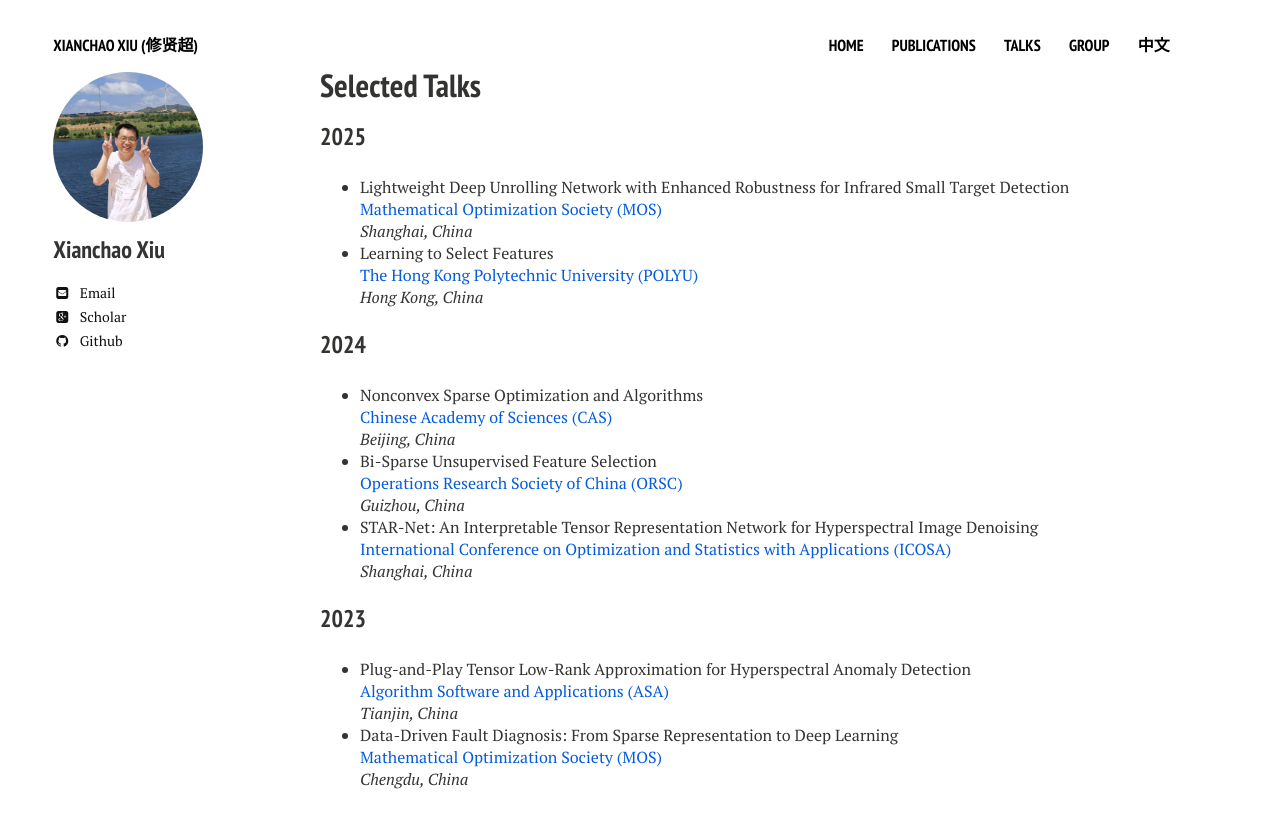
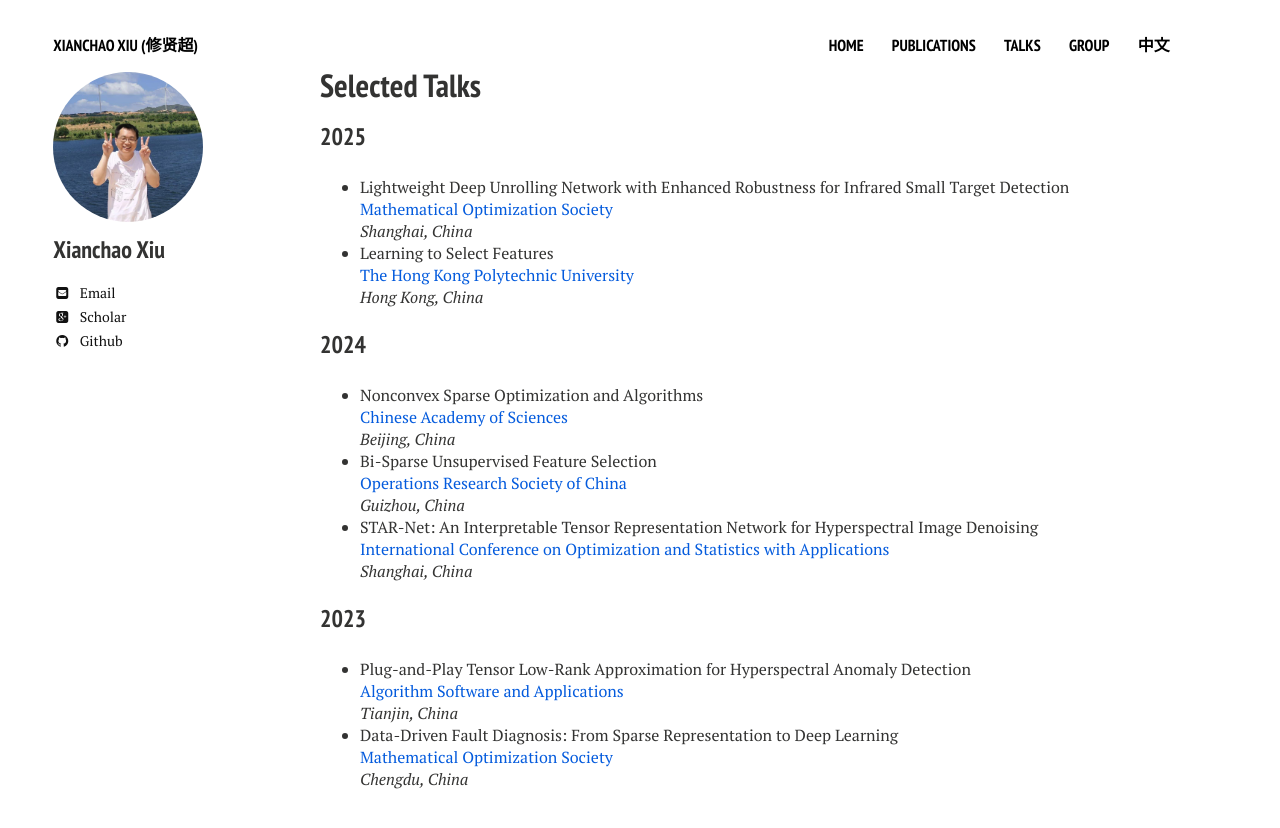
Before and after one commit to xianchaoxiu/xianchaoxiu.github.io, a Jekyll site: the page built from talks/index.md, in a window 1280 px wide. Shown: the top 828 px of the page. Built offline with Jekyll 4.4.1, drawn with Linux system fonts in a browser that asks for light colours; nearby versions of some CDN libraries.

Commit message:
Update index.md

```diff
--- a/talks/index.md
+++ b/talks/index.md
@@ -10,30 +10,30 @@ share: false
 
 ### 2025
 * Lightweight Deep Unrolling Network with Enhanced Robustness for Infrared Small Target Detection  <br>
-<a href="../talks/2025-MOS.pdf" class="textlink" target="_blank"> Mathematical Optimization Society (MOS) </a> <br>
+<a href="../talks/2025-MOS.pdf" class="textlink" target="_blank"> Mathematical Optimization Society </a> <br>
 <i>Shanghai, China</i><br>
 * Learning to Select Features <br>
-<a href="../talks/2025-POLYU.pdf" class="textlink" target="_blank"> The Hong Kong Polytechnic University (POLYU)  </a><br>
+<a href="../talks/2025-POLYU.pdf" class="textlink" target="_blank"> The Hong Kong Polytechnic University </a><br>
 <i>Hong Kong, China</i><br>
 
 
 ### 2024
 
 * Nonconvex Sparse Optimization and Algorithms <br>
-<a href="../talks/2024-CAS.pdf" class="textlink" target="_blank"> Chinese Academy of Sciences (CAS)</a> <br>
+<a href="../talks/2024-CAS.pdf" class="textlink" target="_blank"> Chinese Academy of Sciences </a> <br>
 <i>Beijing, China</i><br>
 * Bi-Sparse Unsupervised Feature Selection <br>
-<a href="../talks/2024-ORSC.pdf" class="textlink" target="_blank"> Operations Research Society of China  (ORSC)  </a><br>
+<a href="../talks/2024-ORSC.pdf" class="textlink" target="_blank"> Operations Research Society of China </a><br>
 <i>Guizhou, China</i><br>
 * STAR-Net: An Interpretable Tensor Representation Network for Hyperspectral Image Denoising <br>
-<a href="../talks/2024-ICOSA.pdf" class="textlink" target="_blank"> International Conference on Optimization and Statistics with Applications (ICOSA) </a> <br>
+<a href="../talks/2024-ICOSA.pdf" class="textlink" target="_blank"> International Conference on Optimization and Statistics with Applications </a> <br>
 <i>Shanghai, China</i><br>
 
 ### 2023
 
 * Plug-and-Play Tensor Low-Rank Approximation for Hyperspectral Anomaly Detection  <br>
-<a href="../talks/2023-ASA.pdf" class="textlink" target="_blank"> Algorithm Software and Applications (ASA)</a> <br>
+<a href="../talks/2023-ASA.pdf" class="textlink" target="_blank"> Algorithm Software and Applications </a> <br>
 <i>Tianjin, China</i><br>
 * Data-Driven Fault Diagnosis: From Sparse Representation to Deep Learning  <br>
-<a href="../talks/2023-MOS.pdf" class="textlink" target="_blank"> Mathematical Optimization Society (MOS) </a><br>
+<a href="../talks/2023-MOS.pdf" class="textlink" target="_blank"> Mathematical Optimization Society </a><br>
 <i>Chengdu, China</i><br>
```
